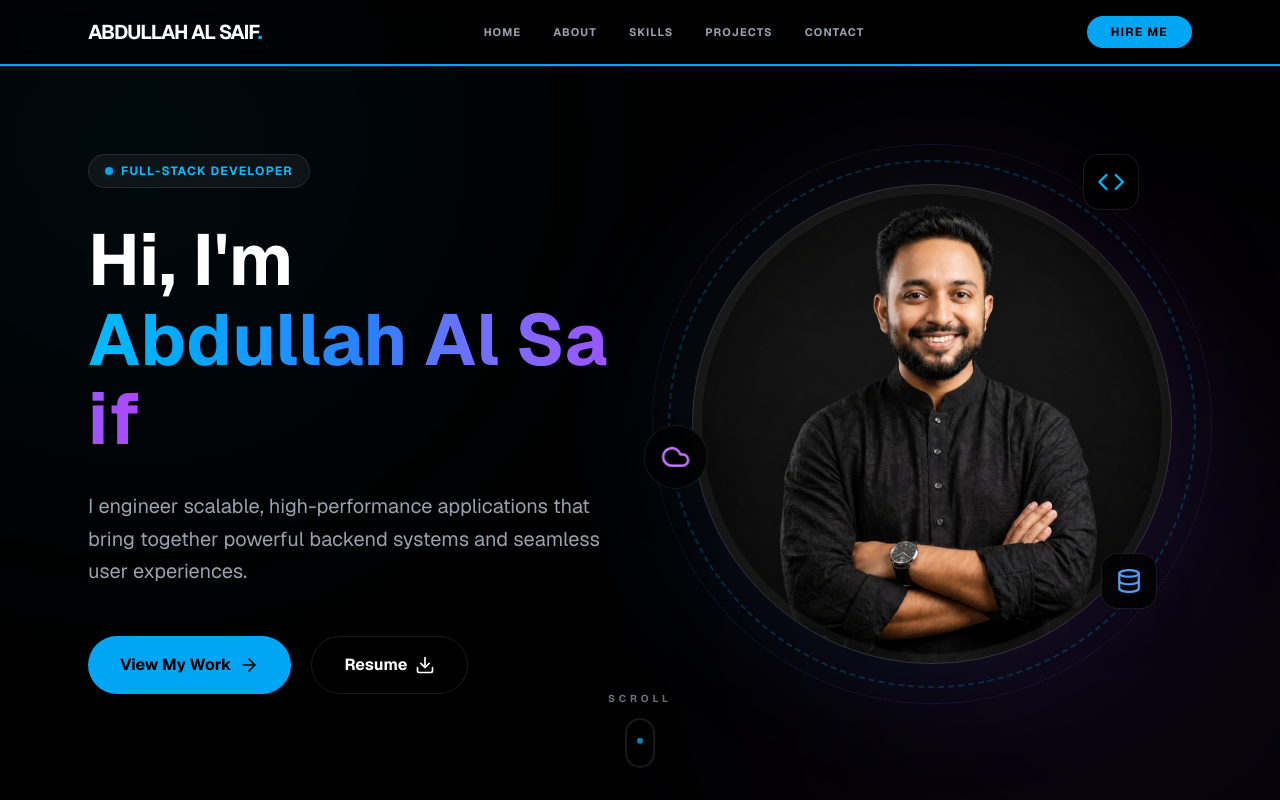
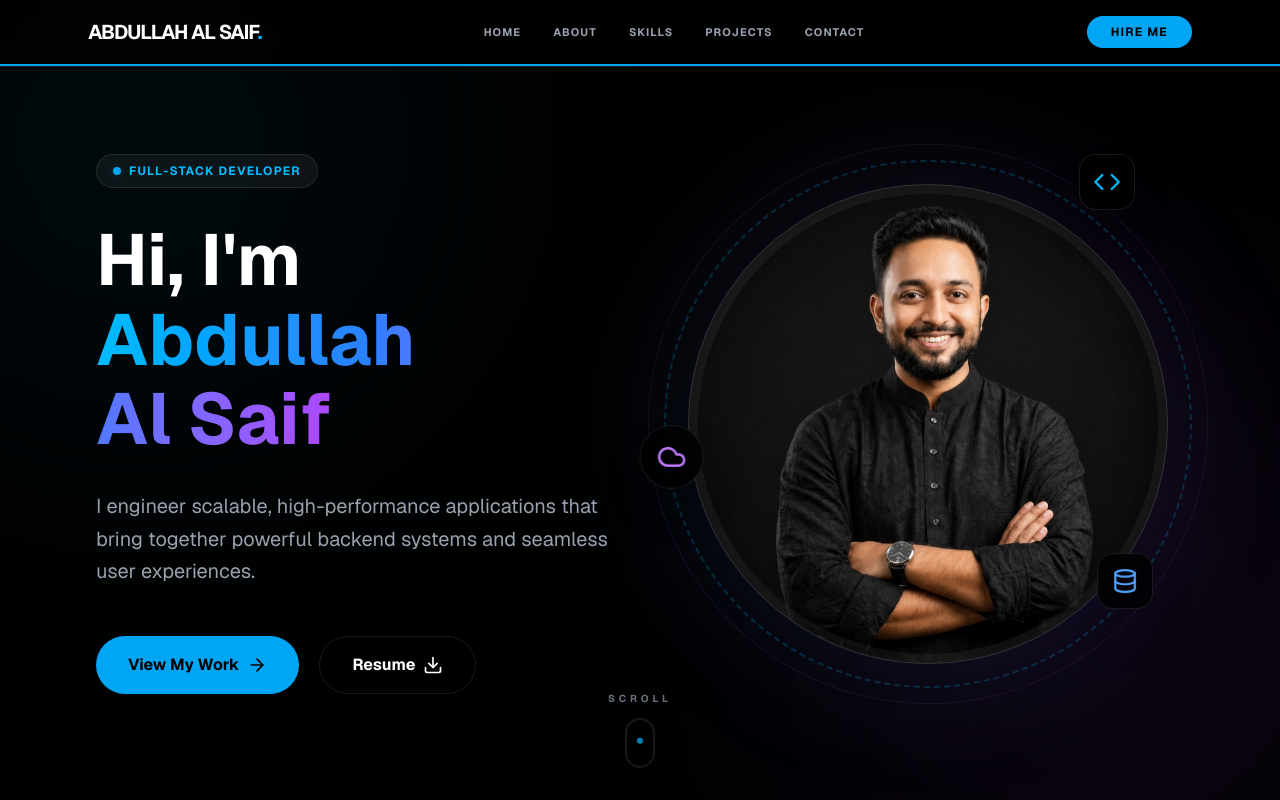
Before and after one commit to rasifalsaif/my-portfolio, a Next.js app: page / in a window 1280 px wide. Shown: the top 800 px of the page. Built offline with nearby package versions, Linux system fonts and the light colour scheme.

Commit message:
feat: split name into two lines in hero section

```diff
--- a/src/components/Hero.tsx
+++ b/src/components/Hero.tsx
@@ -69,13 +69,29 @@ export default function Hero() {
           >
             Hi, I&apos;m <br />
             <span className="bg-gradient-to-r from-sky-400 via-blue-500 to-purple-500 text-transparent bg-clip-text">
-              {nameLetters.map((letter, index) => (
+              {Array.from("Abdullah").map((letter, index) => (
                 <motion.span
                   key={index}
                   initial={{ opacity: 0, y: 10 }}
                   animate={{ opacity: 1, y: 0 }}
                   transition={{
                     delay: 0.5 + index * 0.05,
+                    type: "spring",
+                    stiffness: 150,
+                  }}
+                  className="inline-block"
+                >
+                  {letter}
+                </motion.span>
+              ))}
+              <br />
+              {Array.from("Al Saif").map((letter, index) => (
+                <motion.span
+                  key={index}
+                  initial={{ opacity: 0, y: 10 }}
+                  animate={{ opacity: 1, y: 0 }}
+                  transition={{
+                    delay: 0.5 + ("Abdullah".length + index) * 0.05,
                     type: "spring",
                     stiffness: 150,
                   }}
```
